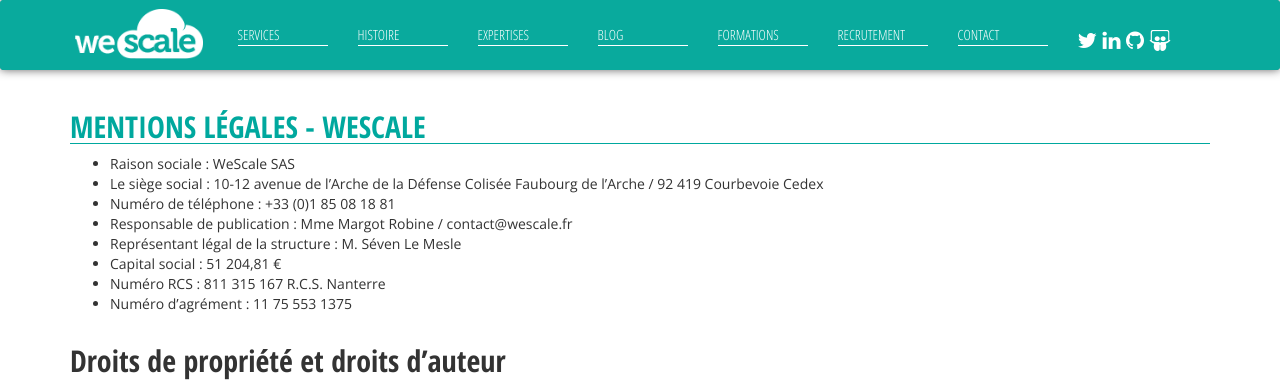
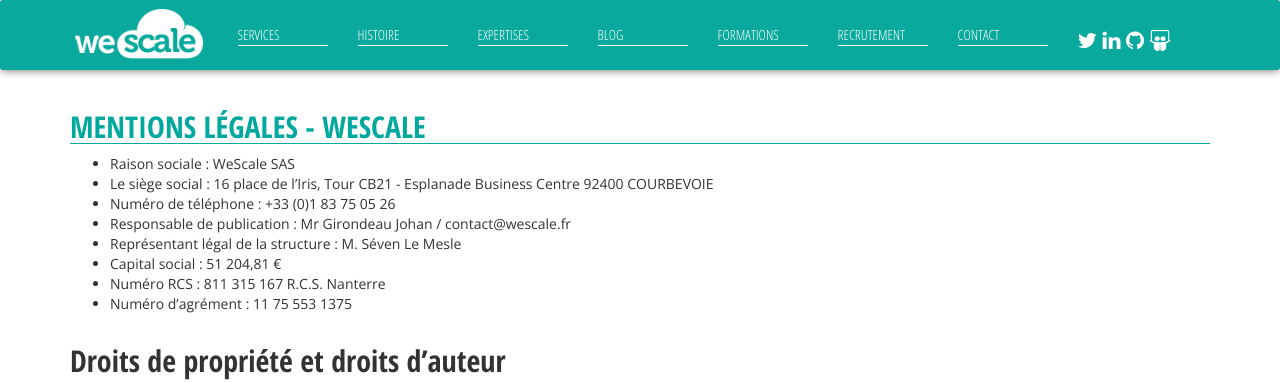
Before and after one commit to wescale/wescale-site, a Jekyll site: the page built from mentions.html, in a window 1280 px wide and 1031 px high. Shown: the top 382 px of the window. Built offline with Jekyll 4.4.1, drawn with Linux system fonts in a browser that asks for light colours; nearby versions of some CDN libraries; comment, search, counter and statistics services are not loaded.

Commit message:
Update mentions to match new office and market comm chief

```diff
--- a/mentions.html
+++ b/mentions.html
@@ -16,9 +16,9 @@
             <div class="col-md-12">
                 <ul>
                     <li>Raison sociale : WeScale SAS</li>
-                    <li>Le siège social : 10-12 avenue de l’Arche de la Défense Colisée Faubourg de l’Arche / 92 419 Courbevoie Cedex</li>
-                    <li>Numéro de téléphone : +33 (0)1 85 08 18 81</li>
-                    <li>Responsable de publication : Mme Margot Robine / contact@wescale.fr</li>
+                    <li>Le siège social : 16 place de l’Iris, Tour CB21 - Esplanade Business Centre 92400 COURBEVOIE</li>
+                    <li>Numéro de téléphone : +33 (0)1 83 75 05 26</li>
+                    <li>Responsable de publication : Mr Girondeau Johan / contact@wescale.fr</li>
                     <li>Représentant légal de la structure : M. Séven Le Mesle</li>
                     <li>Capital social : 51 204,81 €</li>
                     <li>Numéro RCS : 811 315 167 R.C.S. Nanterre</li>
```
